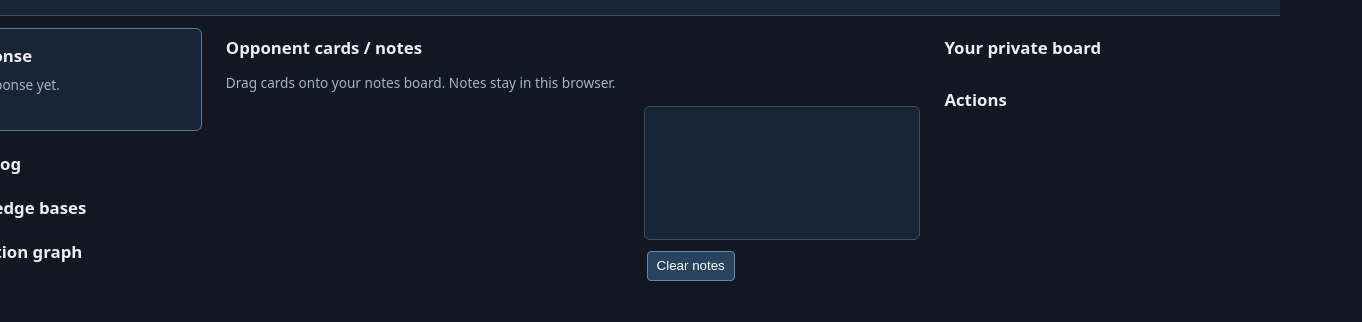
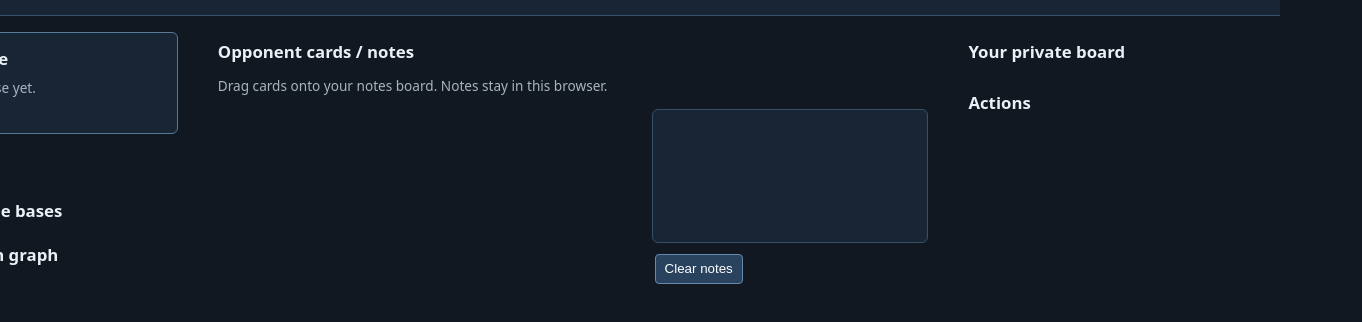
Before and after one commit to matt-kempster/solving-spyweb, a plain HTML site: page spyweb/web_static/index.html in a window 1280 px wide. Shown: the part 58-380 px from the top of the page, 1362 px wide, since content can reach past the window. Drawn offline with Linux system fonts and the light colour scheme.

Commit message:
Increase spacing between web UI columns

```diff
--- a/spyweb/web_static/style.css
+++ b/spyweb/web_static/style.css
@@ -5,7 +5,7 @@ h1, h2 { margin: .5rem 0; }
 h1 { font-size: 1.4rem; }
 h2 { font-size: 1.05rem; margin-top: 1.3rem; }
 h4 { margin: .7rem 0 .25rem; font-size: .9rem; color: #ffd47c; }
-main { display: grid; grid-template-columns: minmax(260px, 320px) max-content max-content; justify-content: center; gap: 1.5rem; padding: .8rem; }
+main { display: grid; grid-template-columns: minmax(260px, 320px) max-content max-content; justify-content: center; gap: 2.5rem; padding: 1rem 1.5rem; }
 section { min-width: 0; }
 .opponent-column, .player-column { width: max-content; }
 .analysis-column h2:first-child,
@@ -17,7 +17,7 @@ section { min-width: 0; }
 .cell, .dropzone { box-sizing: border-box; min-height: 92px; border: 1px solid #38506a; border-radius: 6px; padding: .45rem; background: #182534; }
 .cell strong { display: block; color: #8fc7ff; font-size: .8rem; }
 .cards { display: grid; grid-template-columns: repeat(auto-fill, var(--card-width)); justify-content: start; gap: var(--grid-gap); }
-.notes-workspace { display: grid; grid-template-columns: max-content max-content; align-items: start; gap: 1.5rem; }
+.notes-workspace { display: grid; grid-template-columns: max-content max-content; align-items: start; gap: 2.5rem; }
 .notes-tray { min-width: 0; }
 .scratch-grid { position: relative; display: grid; grid-template-columns: repeat(3, var(--card-width)); grid-template-rows: repeat(3, var(--drop-cell-height)); gap: var(--grid-gap); margin-top: 1.4rem; }
 .scratch-grid .cell { box-sizing: border-box; height: var(--drop-cell-height); min-width: 0; overflow: hidden; }
```
